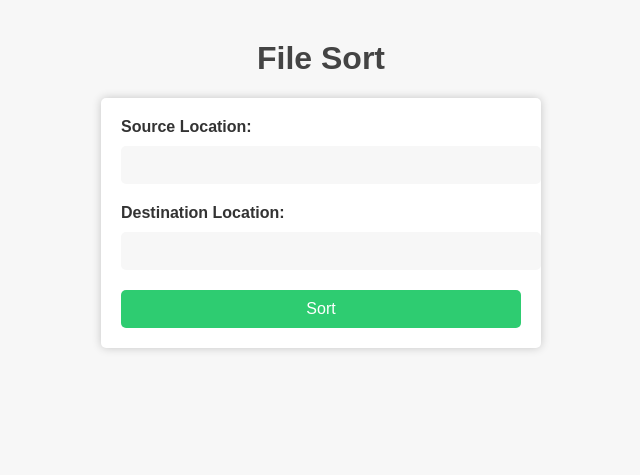
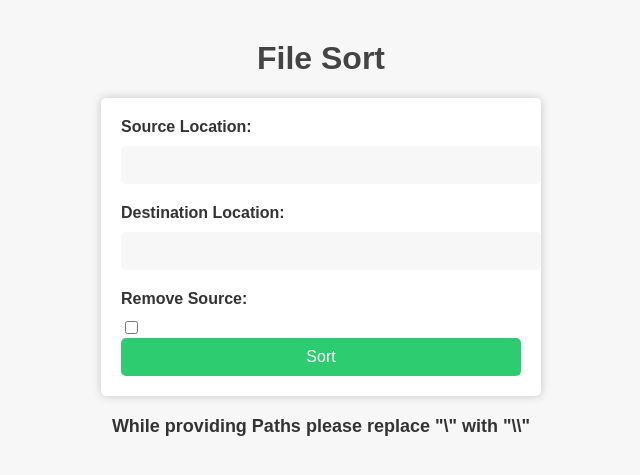
Before and after one commit to Puneet681/How_sort_files_command_line, a Flask app: page / in a window 1280 px wide. Shown: the top 475 px of the page, without its empty margins (319-959 px from the left). Run offline with Flask 3, Linux system fonts and the light colour scheme.

Commit message:
Webapp(V4) DONE

```diff
--- a/File_Sort_V3.py
+++ b/File_Sort_V3.py
@@ -151,7 +151,8 @@ def file_scr_copy_path(copy_path, cr_date):
 
 
 #  sorts the files by the data given by chr_date() fuction
-def copy_file(n_scr_copy_path=dict,main_copy_path=str):
+def copy_file(n_scr_copy_path=dict,main_copy_path=str , Remove = bool):
+    # print(Remove)
     for i in range(len(n_scr_copy_path)):
         scr_file = n_scr_copy_path[i][0]
         copy_file = n_scr_copy_path[i][1]
@@ -165,12 +166,14 @@ def copy_file(n_scr_copy_path=dict,main_copy_path=str):
             log_file.close()
             shutil.copy((scr_file),str(empty_copy_path))
             if os.stat(scr_file).st_size == os.stat(empty_copy_path).st_size:
-                # os.remove(scr_file)
+                if Remove == True:
+                    # print (True)
+                    os.remove(scr_file)
                 log_file = open("log.log", "a")
                 copy_file_log = setup_logger("copy_file",log_file= "log.log", level = logging.INFO)
                 copy_file_log.log(level=logging.INFO,msg="copy_done ")
                 log_file.close()
-                print(True)
+                # print(True)
         else:
             os.makedirs(copy_file,exist_ok=True)
             log_file = open("log.log", "a")
@@ -178,10 +181,13 @@ def copy_file(n_scr_copy_path=dict,main_copy_path=str):
             copy_file_log.log(level=logging.INFO,msg="nw_fol md")
             log_file.close()
             shutil.copy(str(scr_file),str(copy_file))
-            if os.stat(scr_file).st_size == os.stat(copy_file).st_size:
-                # os.remove(scr_file)
+            # print(copy_file+"\\"+os.path.basename(scr_file))
+            if os.stat(scr_file).st_size == os.stat(copy_file+"\\"+os.path.basename(scr_file)).st_size:
+                if Remove == True:
+                    # print (True)
+                    os.remove(scr_file)
                 log_file = open("log.log", "a")
                 copy_file_log = setup_logger("copy_file",log_file= "log.log", level = logging.INFO)
                 copy_file_log.log(level=logging.INFO,msg="copy_done")
                 log_file.close()
-                print(True)
+                # print(True)
--- a/app(V4).py
+++ b/app(V4).py
@@ -6,19 +6,23 @@ import argparse
 app = Flask(__name__)
 
 
-def main(path,main_copy_path):
+def main(path=str,main_copy_path=str, Remove = bool):
     all_dirs = FS.find_dirs(path)
     maped = FS.mapping(all_dirs=all_dirs)
     cr_date = FS.chr_date(maped)
     n_scr_copy_path = FS.file_scr_copy_path(copy_path=main_copy_path, cr_date=cr_date)
-    FS.copy_file(n_scr_copy_path,main_copy_path)
+    FS.copy_file(n_scr_copy_path,main_copy_path,Remove)
     log_file = open("log.log", "a")
     file_sort_log = FS.setup_logger("File_sort",log_file= "log.log", level = FS.logging.INFO)
     file_sort_log.log(level=FS.logging.INFO,msg="all files from scr_path are moved and are sorted in copy_path")
     log_file.close()
     scr_files_count = len([n_scr_copy_path[i][0] for i in range(len(n_scr_copy_path))])
     scr_files_count = len([n_scr_copy_path[i][1] for i in range(len(n_scr_copy_path))])
-    return (f"Files Count: {scr_files_count} Copied Files Count: {scr_files_count}")
+    if Remove == True:
+        return (f"Files Count: {scr_files_count} Copied Files Count: {scr_files_count} and Source Files have been Removed")
+    else:
+        return (f"Files Count: {scr_files_count} Copied Files Count: {scr_files_count}")
+    # return Remove
 
 
 @app.route('/', methods=['GET', 'POST'])
@@ -26,7 +30,8 @@ def index():
     if request.method == 'POST':
         str1 = request.form['string1']
         str2 = request.form['string2']
-        result = main(str1, str2)
+        Remove = 'Remove' in request.form
+        result = main(str1, str2, Remove)
         # main(str1, str2)
         return render_template('index.html', result=result)
     else:
--- a/templates/index.html
+++ b/templates/index.html
@@ -3,21 +3,73 @@
 <head>
   <title>File Sort</title>
   <link rel="stylesheet" href="{{ url_for('static', filename='css/styles.css') }}">
+  <style>
+    .overlay {
+      position: fixed;
+      top: 0;
+      left: 0;
+      width: 100%;
+      height: 100%;
+      background-color: rgba(0, 0, 0, 0.7);
+      display: flex;
+      justify-content: center;
+      align-items: center;
+      z-index: 999;
+    }
+
+    .loader {
+      border: 16px solid #f3f3f3;
+      border-top: 16px solid #2ecc71;
+      border-radius: 50%;
+      width: 120px;
+      height: 120px;
+      animation: spin 2s linear infinite;
+    }
+
+    @keyframes spin {
+      0% { transform: rotate(0deg); }
+      100% { transform: rotate(360deg); }
+    }
+
+    body.loading {
+      overflow: hidden;
+    }
+
+    body.loading > * {
+      filter: blur(5px);
+    }
+  </style>
 </head>
 <body>
+  <div class="overlay" style="display: none;">
+    <div class="loader"></div>
+  </div>
+
   <h1>File Sort</h1>
   <form method="POST">
     <label for="string1">Source Location:</label>
     <input type="text" id="string1" name="string1" required>
     <label for="string2">Destination Location:</label>
     <input type="text" id="string2" name="string2" required>
-    <button type="submit">Sort</button>
+    <label for="Remove">Remove Source:</label>
+    <input type="checkbox" id="Remove" name="Remove" value="True">
+    <button type="submit" onclick="showLoading()">Sort</button>
   </form>
+
+  <div class="warning">
+    <p>While providing Paths please replace "\" with "\\"</p>
+  </div>
 
   {% if result %}
     <p>Result: {{ result }}</p>
   {% endif %}
 
   <script src="script.js"></script>
+  <script>
+    function showLoading() {
+      document.querySelector('.overlay').style.display = 'flex';
+      // document.querySelector('body').classList.add('loading');
+    }
+  </script>
 </body>
 </html>
```
Also changed, not shown: Main(V3).py (+11 -11 lines), static/css/styles.css (line endings or trailing spaces).
